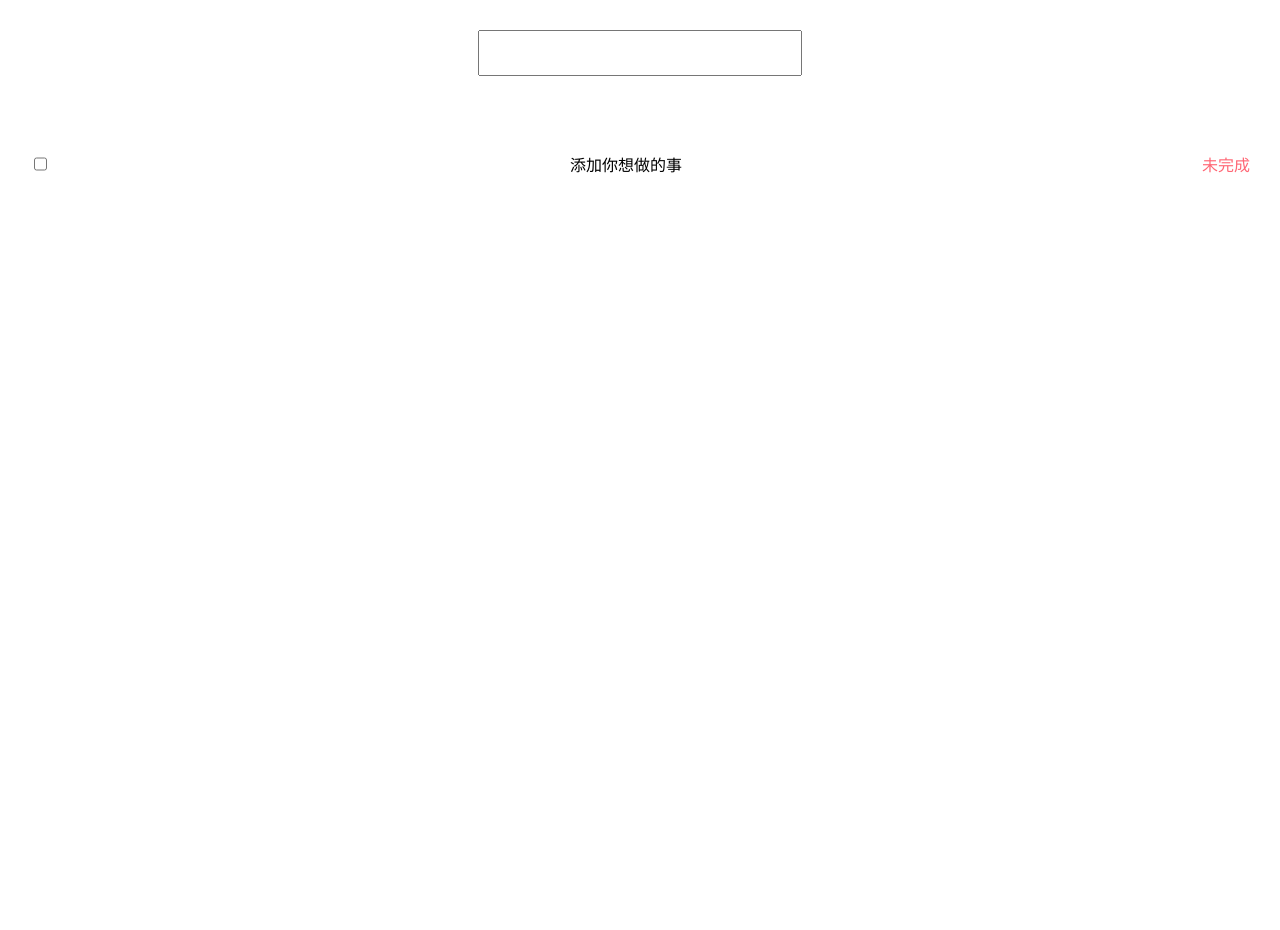
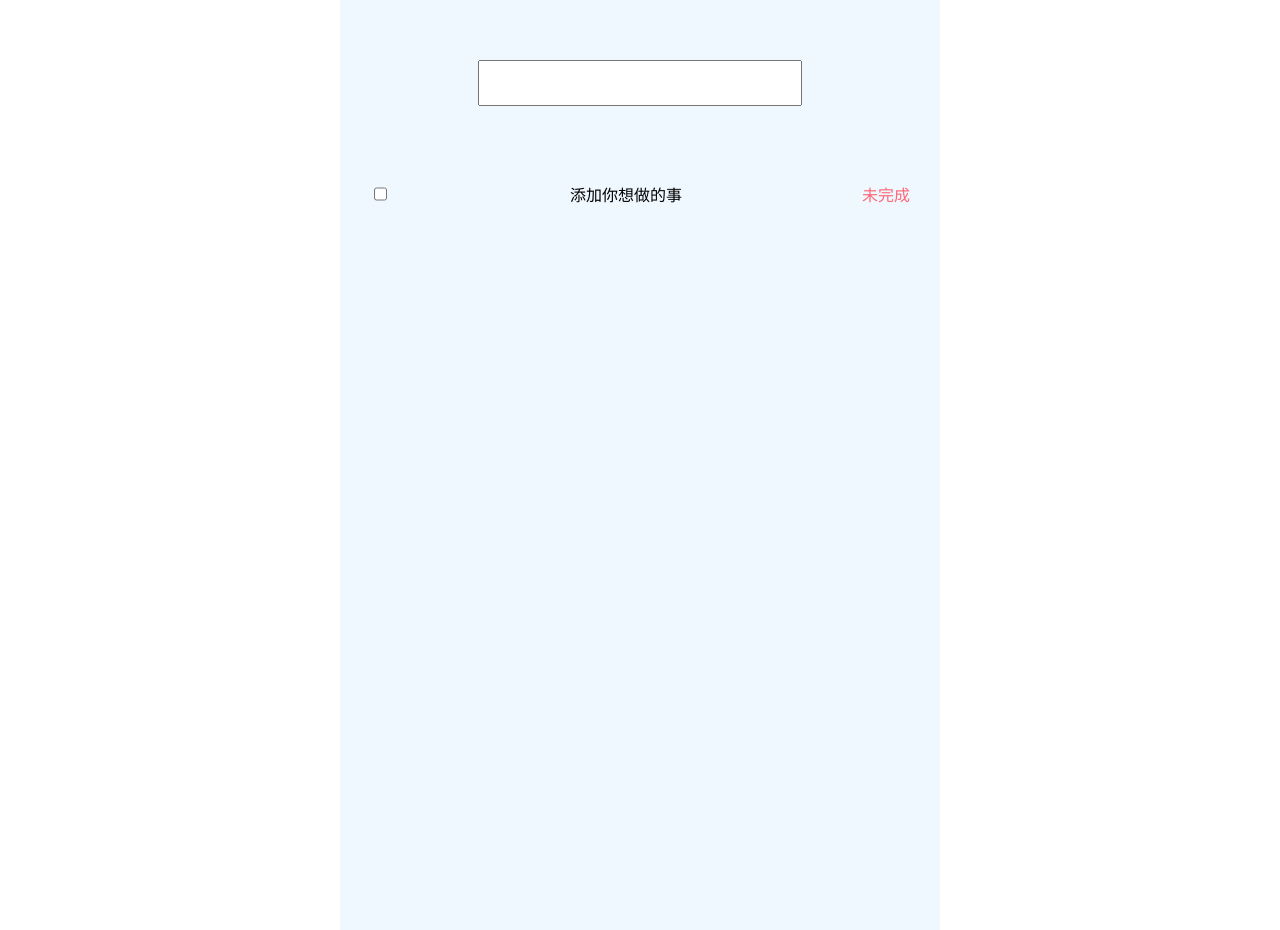
Before and after one commit to wfwuestc/learn-redux, a React app: page / in a window 1280 px wide. Before the commit the page ends 800 px from the top, so only its background shows below. Built offline with nearby package versions, Linux system fonts and the light colour scheme; the HTML template or start-up script is replaced by a standard one.

Commit message:
adjust common style

```diff
--- a/src/App.css
+++ b/src/App.css
@@ -1,5 +1,10 @@
 #root {
   text-align: center;
+  width:600px;
+  height: 900px;
+  margin: 0 auto;
+  background: aliceblue;
+  padding-top: 30px;
 }
 
 #test {
```
